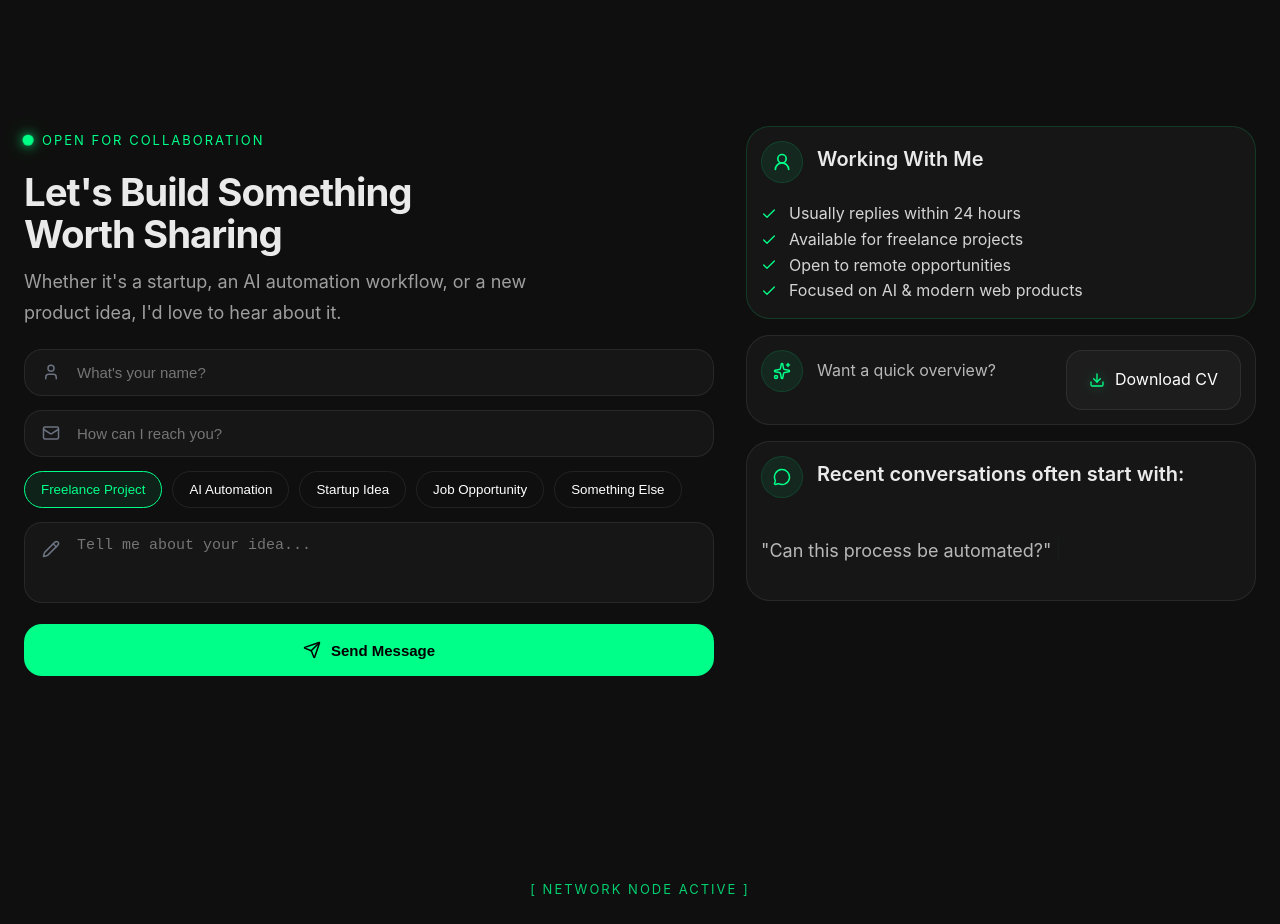
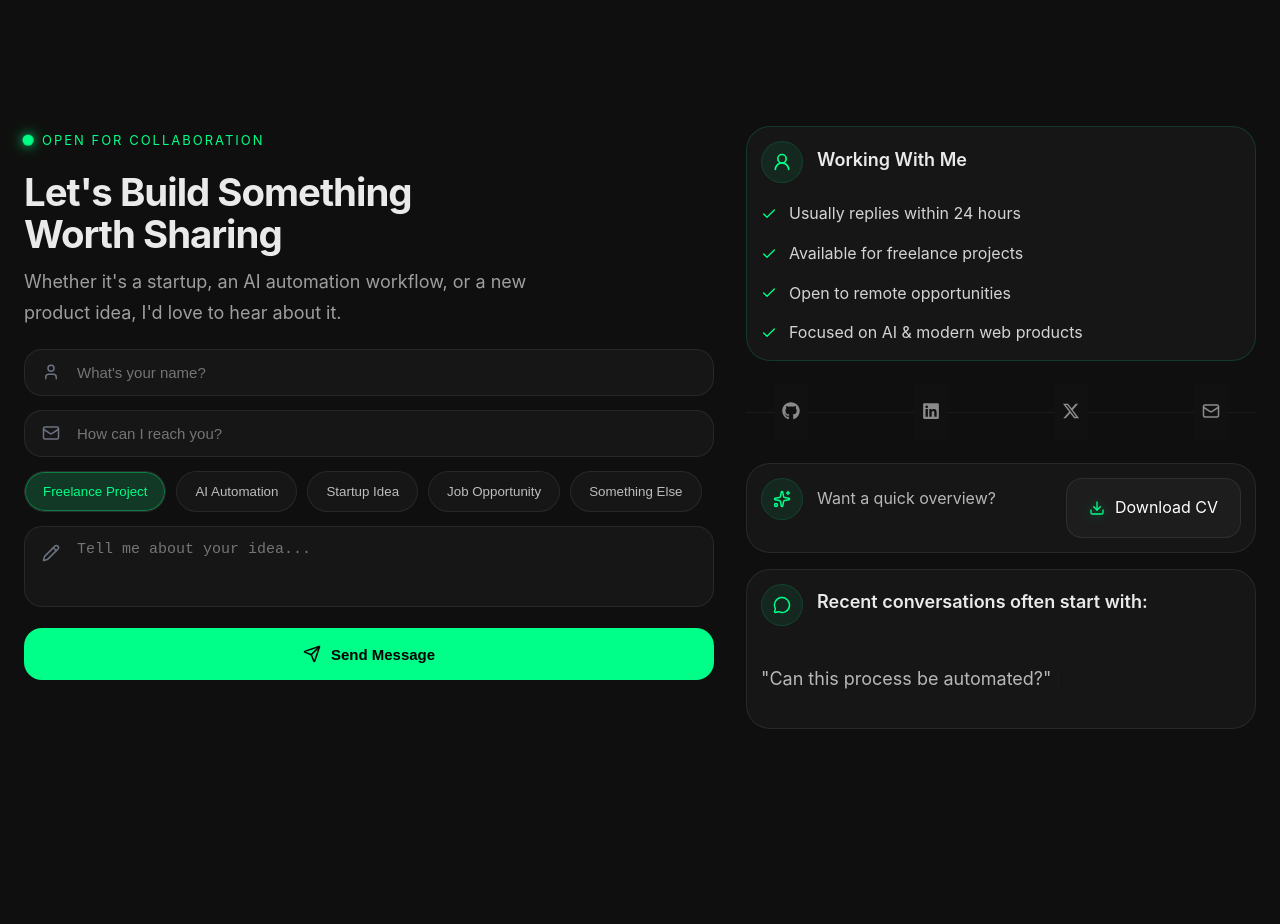
Before and after one commit to igbinedionelvis/elvis-portfolio-react, a React (Vite) app: page / in a window 1280 px wide. Shown: the part 5540-6464 px from the top of the page. Built offline with nearby package versions, Linux system fonts and the light colour scheme.

Commit message:
Refine message section layout, animations, social links, and card design

```diff
--- a/src/components/MessageSection.jsx
+++ b/src/components/MessageSection.jsx
@@ -9,8 +9,14 @@ import {
     Send,
     User,
     Mail,
-    Pencil
+    Pencil,
 } from "lucide-react";
+
+import {
+    FaGithub,
+    FaLinkedin,
+    FaXTwitter
+} from "react-icons/fa6";
 
 const categories = [
     "Freelance Project",
@@ -48,9 +54,22 @@ export default function MessageSection() {
 
                 <motion.div
                     className="message-left"
-                    initial={{ opacity: 0, y: 40 }}
-                    whileInView={{ opacity: 1, y: 0 }}
+                    initial={{
+                        opacity: 0,
+                        y: 50,
+                        scale: 0.97
+                    }}
+
+                    whileInView={{
+                        opacity: 1,
+                        y: 0,
+                        scale: 1
+                    }}
                     viewport={{ once: true }}
+                    transition={{
+                        duration: 0.9,
+                        ease: [0.22, 1, 0.36, 1]
+                    }}
                 >
 
                     <div className="message-label">
@@ -102,7 +121,21 @@ export default function MessageSection() {
                                     }
                                     onClick={() => setSelected(item)}
                                 >
+                                    {selected === item && (
+                                        <motion.span
+                                            layoutId="activeCategory"
+                                            className="category-highlight"
+                                            transition={{
+                                                type: "spring",
+                                                stiffness: 300,
+                                                damping: 30
+                                            }}
+                                        />
+                                    )}
+
+                                    <span className="category-label">
                                         {item}
+                                    </span>
                                 </button>
                             ))}
 
@@ -136,7 +169,24 @@ export default function MessageSection() {
                     viewport={{ once: true }}
                 >
 
-                    <div className="info-card">
+                    <motion.div
+                        className="info-card"
+                        initial={{
+                            opacity: 0,
+                            x: -100,
+                            rotate: -2
+                        }}
+                        whileInView={{
+                            opacity: 1,
+                            x: 0,
+                            rotate: 0
+                        }}
+                        viewport={{ once: true }}
+                        transition={{
+                            duration: 0.85,
+                            ease: [0.22, 1, 0.36, 1]
+                        }}
+                    >
 
                         <div className="card-header">
                             <div className="icon-circle">
@@ -146,6 +196,7 @@ export default function MessageSection() {
                             <h3>Working With Me</h3>
                         </div>
 
+                        <ul>
                             <li>
                                 <Check size={16} className="feature-check" />
                                 Usually replies within 24 hours
@@ -165,10 +216,60 @@ export default function MessageSection() {
                                 <Check size={16} className="feature-check" />
                                 Focused on AI & modern web products
                             </li>
+                        </ul>
+                    </motion.div>
+
+                        <div className="quick-connect-icons">
+
+                            <a
+                                href="YOUR_GITHUB"
+                                target="_blank"
+                                rel="noreferrer"
+                            >
+                                <FaGithub size={18} />
+                            </a>
+
+                            <a
+                                href="YOUR_LINKEDIN"
+                                target="_blank"
+                                rel="noreferrer"
+                            >
+                                <FaLinkedin size={18} />
+                            </a>
+
+                            <a
+                                href="YOUR_X"
+                                target="_blank"
+                                rel="noreferrer"
+                            >
+                                <FaXTwitter size={18} />
+                            </a>
+
+                            <a
+                                href="mailto:YOUR_EMAIL"
+                            >
+                                <Mail size={18} />
+                            </a>
 
                         </div>
 
-                    <div className="resume-card">
+                    <motion.div
+                        className="resume-card"
+                        initial={{
+                            opacity: 0,
+                            scale: 0.9
+                        }}
+                        whileInView={{
+                            opacity: 1,
+                            scale: 1
+                        }}
+                        viewport={{ once: true }}
+                        transition={{
+                            duration: 0.85,
+                            delay: 0.1,
+                            ease: [0.22, 1, 0.36, 1]
+                        }}
+                    >
 
                         <div className="card-header">
                             <div className="icon-circle">
@@ -189,9 +290,27 @@ export default function MessageSection() {
                             Download CV
                         </a>
 
-                    </div>
+                    </motion.div>
 
-                    <div className="conversation-card">
+                    <motion.div
+                        className="conversation-card"
+                        initial={{
+                            opacity: 0,
+                            x: 100,
+                            rotate: 2
+                        }}
+                        whileInView={{
+                            opacity: 1,
+                            x: 0,
+                            rotate: 0
+                        }}
+                        viewport={{ once: true }}
+                        transition={{
+                            duration: 0.85,
+                            delay: 0.2,
+                            ease: [0.22, 1, 0.36, 1]
+                        }}
+                    >
 
                         <div className="card-header">
                             <div className="icon-circle">
@@ -230,11 +349,11 @@ export default function MessageSection() {
 
                         </AnimatePresence>
 
-                    </div>
+                    </motion.div>
 
                 </motion.div>
 
-            </div>
-        </section>
+            </div >
+        </section >
     );
 }
--- a/src/styles.css
+++ b/src/styles.css
@@ -1539,30 +1539,65 @@ p {
   display: flex;
   flex-wrap: wrap;
   gap: 10px;
+
+  position: relative;
 }
 
 .category {
-  background: transparent;
+  position: relative;
+
+  overflow: hidden;
+
+  background: rgba(255, 255, 255, .03);
 
   border: 1px solid rgba(255, 255, 255, .08);
 
-  color: white;
-
-  padding: 10px 16px;
+  color: #bdbdbd;
+
+  padding: 12px 18px;
 
   border-radius: 999px;
 
   cursor: pointer;
 
-  transition: .3s ease;
+  isolation: isolate;
+
+  position: relative;
+
+  overflow: hidden;
+
+  z-index: 1;
+
+  transition:
+    color .35s ease,
+    border-color .35s ease,
+    transform .25s ease;
+}
+
+.category-highlight {
+  position: absolute;
+
+  inset: 0;
+
+  border-radius: 999px;
+
+  background: rgba(0, 255, 136, 0.15);
+
+  border: 1px solid rgba(0, 255, 136, 0.35);
+
+  box-shadow:
+    0 0 20px rgba(0, 255, 136, .12);
+
+  z-index: 0;
+}
+
+.category-label {
+  position: relative;
+  z-index: 1;
 }
 
 .category.active {
-  border-color: #00ff88;
-
   color: #00ff88;
-
-  background: rgba(0, 255, 136, .08);
 }
 
 .category:hover {
@@ -1595,9 +1630,7 @@ p {
   gap: 10px;
 
   font-size: 15px;
-}
-
-.send-btn {
+
   transition:
     transform .25s ease,
     box-shadow .25s ease;
@@ -1607,7 +1640,7 @@ p {
   transform: translateY(-2px);
 
   box-shadow:
-    0 10px 30px rgba(0, 255, 136, .18);
+    0 12px 30px rgba(0, 255, 136, .2);
 }
 
 .message-right {
@@ -1628,6 +1661,7 @@ p {
 }
 
 .info-card,
+.connect-card,
 .resume-card,
 .conversation-card {
   background: rgba(255, 255, 255, .03);
@@ -1637,6 +1671,54 @@ p {
   border-radius: 24px;
 
   padding: 14px;
+
+  position: relative;
+
+  overflow: hidden;
+
+  transition:
+    transform .35s ease,
+    border-color .35s ease,
+    box-shadow .35s ease;
+}
+
+.info-card::before,
+.connect-card::before,
+.resume-card::before,
+.conversation-card::before {
+  content: "";
+
+  position: absolute;
+
+  inset: 0;
+
+  background:
+    radial-gradient(circle at top,
+      rgba(0, 255, 136, .08),
+      transparent 70%);
+
+  opacity: 0;
+
+  transition: opacity .4s ease;
+
+  pointer-events: none;
+}
+
+.info-card:hover,
+.resume-card:hover,
+.conversation-card:hover {
+  transform: translateY(-4px);
+
+  border-color: rgba(0, 255, 136, .2);
+
+  box-shadow:
+    0 12px 40px rgba(0, 0, 0, .25);
+}
+
+.info-card:hover::before,
+.resume-card:hover::before,
+.conversation-card:hover::before {
+  opacity: 1;
 }
 
 .resume-card {
@@ -1656,7 +1738,7 @@ p {
 .resume-card p,
 .conversation-card h4 {
   margin-bottom: 6px;
-  font-size: 20px;
+  font-size: 18px;
   font-weight: 600;
 }
 
@@ -1666,7 +1748,7 @@ p {
   display: flex;
   flex-direction: column;
 
-  gap: 18px;
+  gap: 14px;
 
   margin-top: 18px;
 }
@@ -1800,6 +1882,19 @@ p {
   border: 1px solid rgba(0, 255, 136, .12);
 
   flex-shrink: 0;
+
+  transition:
+    transform .3s ease,
+    box-shadow .3s ease;
+}
+
+.info-card:hover .icon-circle,
+.resume-card:hover .icon-circle,
+.conversation-card:hover .icon-circle {
+  transform: scale(1.08);
+
+  box-shadow:
+    0 0 18px rgba(0, 255, 136, .18);
 }
 
 .input-wrapper,
@@ -1845,6 +1940,107 @@ p {
   color: #00ff88;
 
   flex-shrink: 0;
+}
+
+.info-card:hover .icon-circle {
+  transform:
+    scale(1.08) rotate(8deg);
+}
+
+.resume-card:hover .icon-circle {
+  transform:
+    scale(1.08) rotate(-8deg);
+}
+
+.conversation-card:hover .icon-circle {
+  transform:
+    scale(1.08) rotate(8deg);
+}
+
+.connect-card {
+  background: rgba(255, 255, 255, .03);
+
+  border: 1px solid rgba(255, 255, 255, .08);
+
+  border-radius: 24px;
+
+  padding: 14px;
+
+  transition:
+    transform .35s ease,
+    border-color .35s ease,
+    box-shadow .35s ease;
+}
+
+.connect-card:hover {
+  transform: translateY(-4px);
+
+  border-color: rgba(0, 255, 136, .2);
+
+  box-shadow:
+    0 12px 40px rgba(0, 0, 0, .25);
+}
+
+.quick-connect-icons {
+  width: 100%;
+
+  display: flex;
+
+  justify-content: space-between;
+
+  align-items: center;
+
+  padding: 0 28px;
+
+  margin: 8px 0;
+}
+
+.quick-connect-icons a {
+  width: auto;
+  height: auto;
+
+  background: transparent;
+  border: none;
+
+  font-size: 24px;
+
+  color: #8a8a8a;
+}
+
+.quick-connect-icons a:hover {
+  color: #00ff88;
+
+  border-color: rgba(0, 255, 136, .25);
+
+  transform: translateY(-3px);
+}
+
+.quick-connect-icons {
+  position: relative;
+}
+
+.quick-connect-icons::before {
+  content: "";
+
+  position: absolute;
+
+  top: 50%;
+  left: 0;
+  right: 0;
+
+  height: 1px;
+
+  background: rgba(255, 255, 255, .05);
+
+  z-index: 0;
+}
+
+.quick-connect-icons a {
+  position: relative;
+  z-index: 1;
+
+  background: #111;
+  padding: 8px;
 }
 
 /* =========================
```
Lines whose indentation alone changed are shown as unchanged.
